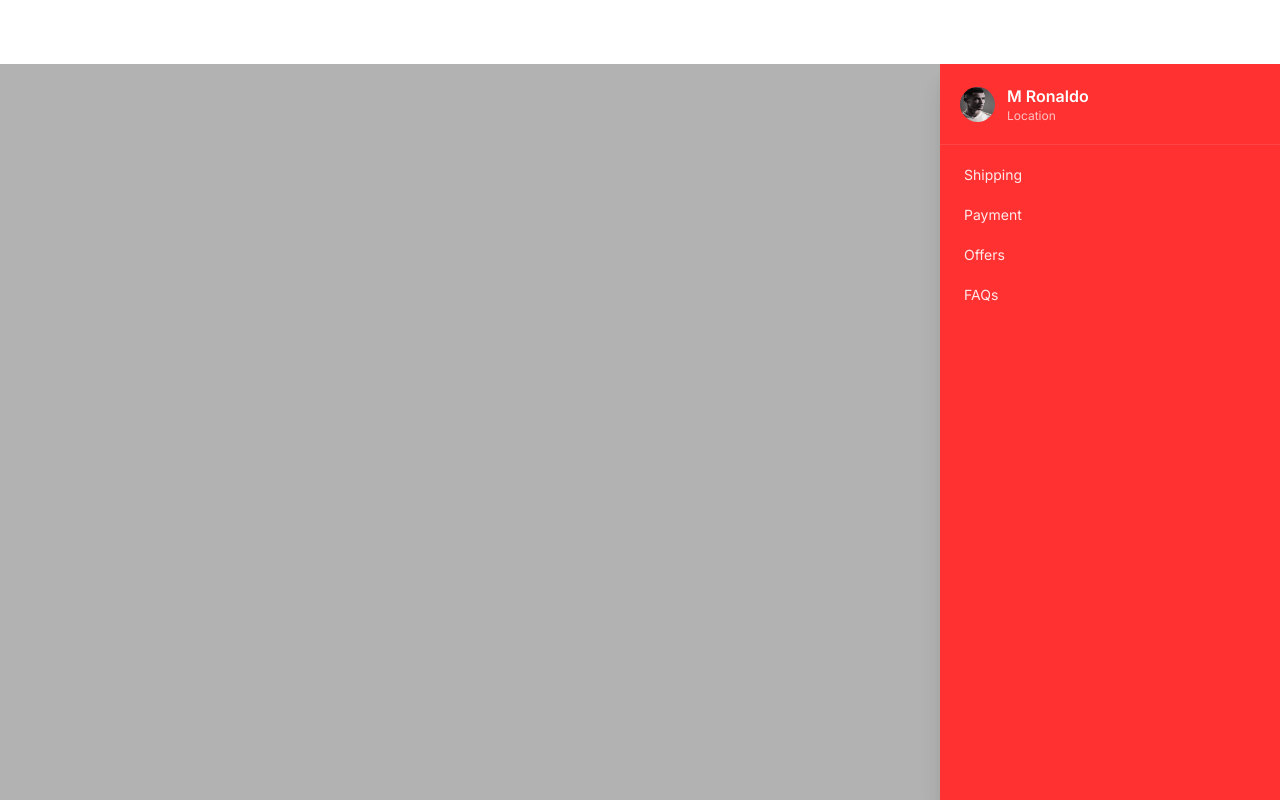
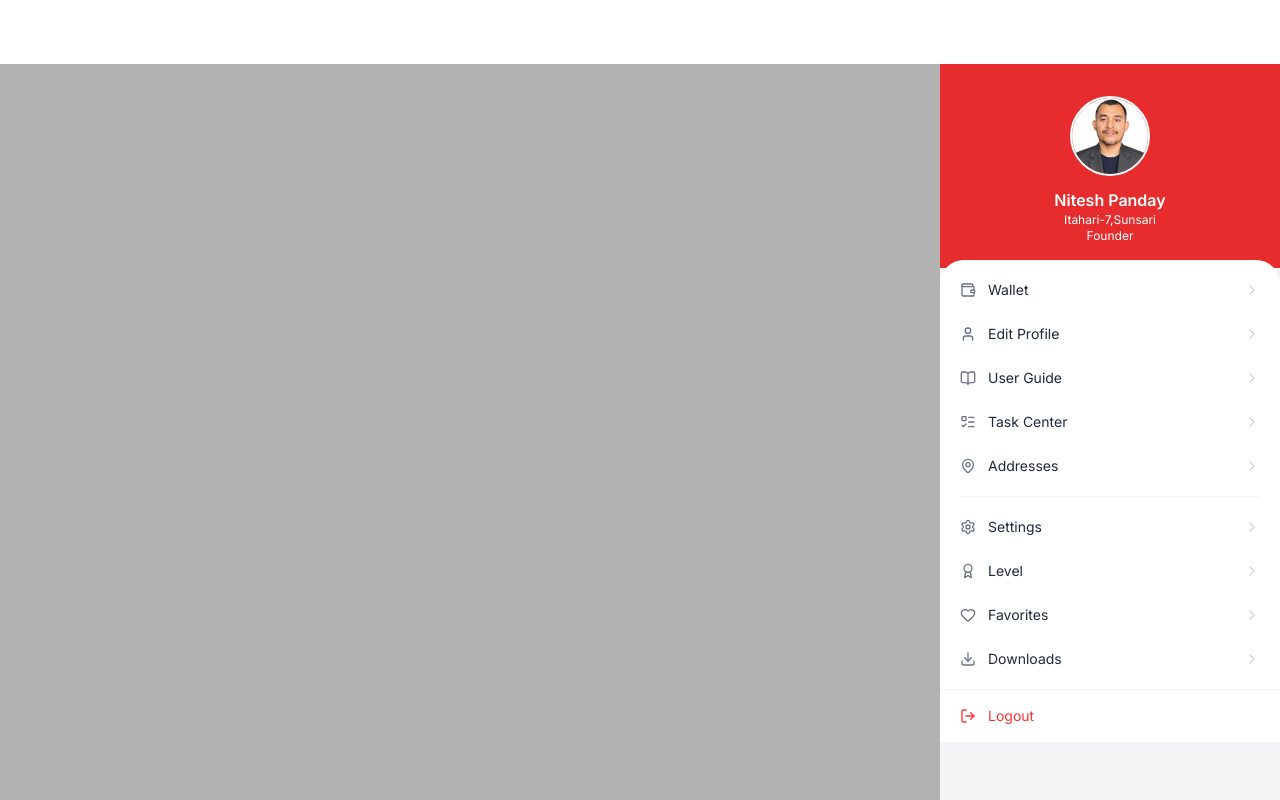
Before and after one commit to sajiloorder/website, a Next.js app: page /profile/ProfileMenu in a window 1280 px wide. Built offline with nearby package versions, Linux system fonts and the light colour scheme.

Commit message:
profile section completed

```diff
--- a/src/app/profile/ProfileMenu/page.tsx
+++ b/src/app/profile/ProfileMenu/page.tsx
@@ -2,53 +2,166 @@
 
 import Link from "next/link";
 import Image from "next/image";
+import {
+  User,
+  Wallet,
+  Settings,
+  Heart,
+  Download,
+  LogOut,
+  ChevronRight,
+  MapPin,
+  BookOpen,
+  ListTodo,
+  Award,
+} from "lucide-react";
 import useMenu from "@/hooks/useMenu";
 
-const LINKS = [
-  { id: 3, name: "Shipping", href: "/about" },
-  { id: 4, name: "Payment", href: "/contact" },
-  { id: 5, name: "Offers", href: "/offers" },
-  { id: 6, name: "FAQs", href: "/faqs" },
+const MENU_ITEMS = [
+  {
+    title: "Wallet",
+    href: "/wallet",
+    icon: Wallet,
+  },
+  {
+    title: "Edit Profile",
+    href: "/profile",
+    icon: User,
+  },
+  {
+    title: "User Guide",
+    href: "/guide",
+    icon: BookOpen,
+  },
+  {
+    title: "Task Center",
+    href: "/tasks",
+    icon: ListTodo,
+  },
+  {
+    title: "Addresses",
+    href: "/addresses",
+    icon: MapPin,
+  },
+];
+
+const SETTINGS_ITEMS = [
+  {
+    title: "Settings",
+    href: "/settings",
+    icon: Settings,
+  },
+  {
+    title: "Level",
+    href: "/level",
+    icon: Award,
+  },
+  {
+    title: "Favorites",
+    href: "/favorites",
+    icon: Heart,
+  },
+  {
+    title: "Downloads",
+    href: "/downloads",
+    icon: Download,
+  },
 ];
 
 export default function ProfileMenu() {
   const { close } = useMenu();
 
   return (
-    <div className=" h-calc[100vh - 64px] top-16 fixed inset-0 z-50 flex justify-end">
-      {/* overlay (click outside to close) */}
-      <div className="absolute inset-0 bg-black/30" onClick={close} />
+    <div className="fixed inset-0 top-16 z-50 flex justify-end">
+      {/* Overlay */}
+      <div
+        className="absolute inset-0 bg-black/30 backdrop-blur-sm"
+        onClick={close}
+      />
 
-      {/* panel */}
-      <aside className="relative w-[340px] h-full bg-primary text-white shadow-xl">
-        {/* profile header */}
-        <div className="flex items-center gap-3 p-5 border-b border-white/10">
-          <Image
-            src="/images/ronaldo.jpg"
-            alt="Profile"
-            width={35}
-            height={35}
-            className="rounded-full aspect-square"
-          />
+      {/* Sidebar */}
+      <aside className="relative w-[340px] h-full bg-[#f5f5f7] overflow-y-auto">
+        {/* Header */}
+        <div className="bg-primary-hover pt-8 pb-6 px-6">
+          <div className="flex flex-col items-center">
+            <Image
+              src="/images/Nitesh1.jpeg"
+              alt="Profile"
+              width={80}
+              height={80}
+              priority
+              quality={100}
+              className="h-20 w-20 rounded-full object-cover object-center border-2 border-white"
+            />
 
-          <div className="leading-tight">
-            <h2 className="text-base font-semibold">M Ronaldo</h2>
-            <p className="text-xs text-white/70">Location</p>
+            <h2 className="mt-3 text-white font-semibold text-base">
+              Nitesh Panday
+            </h2>
+
+            <p className="text-xs text-background">Itahari-7,Sunsari</p>
+            <p className="text-xs text-background">Founder</p>
           </div>
         </div>
 
-        {/* links */}
-        <div className="flex flex-col gap-1 p-3">
-          {LINKS.map((link) => (
-            <Link
-              key={link.id}
-              href={link.href}
-              onClick={close}
-              className="px-3 py-2 rounded-lg text-sm text-white/90 hover:bg-white/10 transition"
-            >
-              {link.name}
-            </Link>
-          ))}
+        {/* Content */}
+        <div className="bg-white rounded-t-3xl -mt-2 overflow-hidden">
+          {/* First Section */}
+          <div className="py-2">
+            {MENU_ITEMS.map((item) => {
+              const Icon = item.icon;
+
+              return (
+                <Link
+                  key={item.title}
+                  href={item.href}
+                  onClick={close}
+                  className="flex items-center justify-between px-5 py-3 hover:bg-gray-50 transition"
+                >
+                  <div className="flex items-center gap-3">
+                    <Icon size={16} className="text-gray-500" />
+
+                    <span className="text-sm text-gray-800">{item.title}</span>
+                  </div>
+
+                  <ChevronRight size={16} className="text-gray-300" />
+                </Link>
+              );
+            })}
+          </div>
+
+          <div className="mx-5 h-px bg-gray-100" />
+
+          {/* Second Section */}
+          <div className="py-2">
+            {SETTINGS_ITEMS.map((item) => {
+              const Icon = item.icon;
+
+              return (
+                <Link
+                  key={item.title}
+                  href={item.href}
+                  onClick={close}
+                  className="flex items-center justify-between px-5 py-3 hover:bg-gray-50 transition"
+                >
+                  <div className="flex items-center gap-3">
+                    <Icon size={16} className="text-gray-500" />
+
+                    <span className="text-sm text-gray-800">{item.title}</span>
+                  </div>
+
+                  <ChevronRight size={16} className="text-gray-300" />
+                </Link>
+              );
+            })}
+          </div>
+
+          {/* Logout */}
+          <div className="border-t border-gray-100">
+            <button className="w-full flex items-center gap-3 px-5 py-4 text-primary hover:bg-red-50">
+              <LogOut size={16} />
+              <span className="text-sm">Logout</span>
+            </button>
+          </div>
         </div>
       </aside>
     </div>
```
Also changed, not shown: public/images/Nitesh1.jpeg (added).
